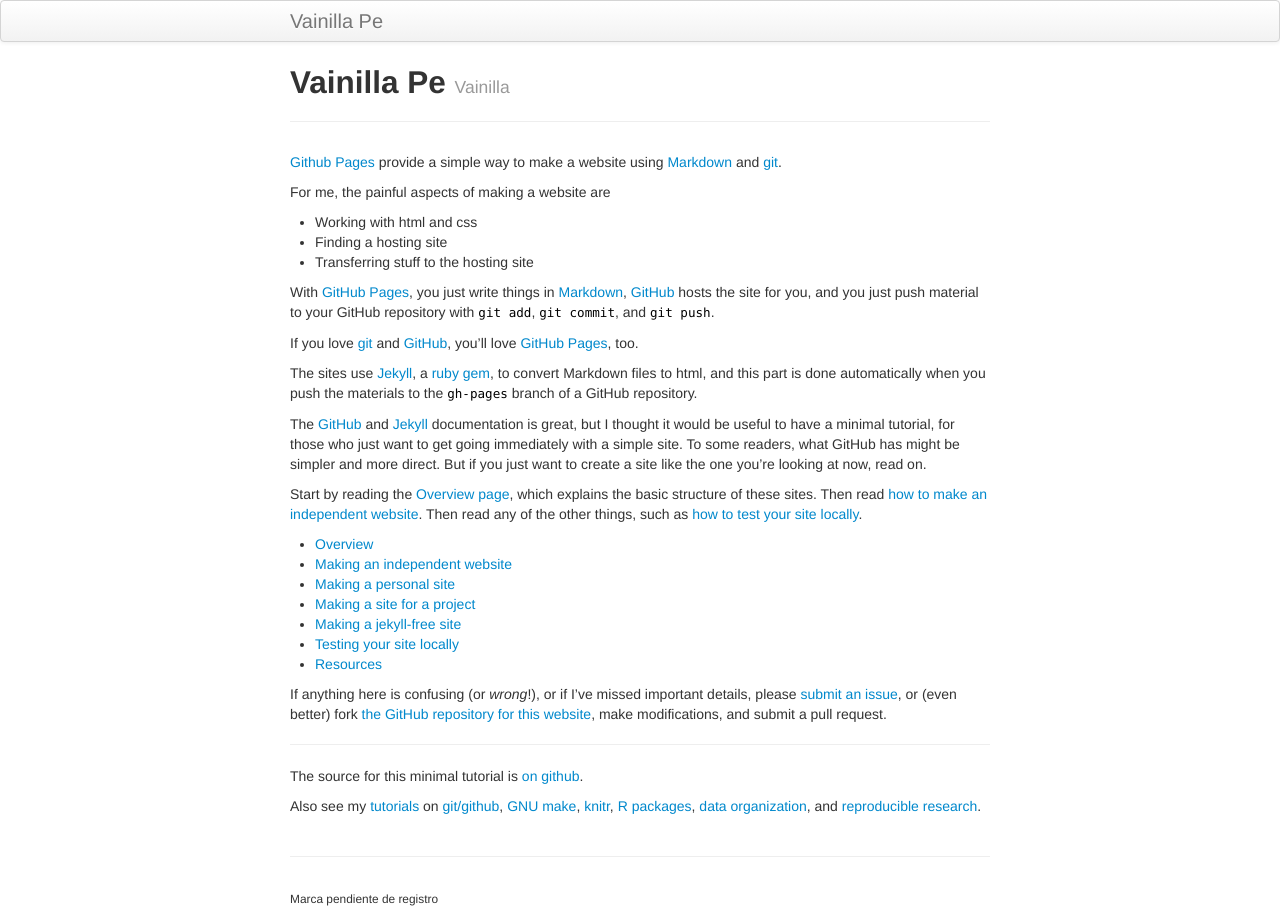
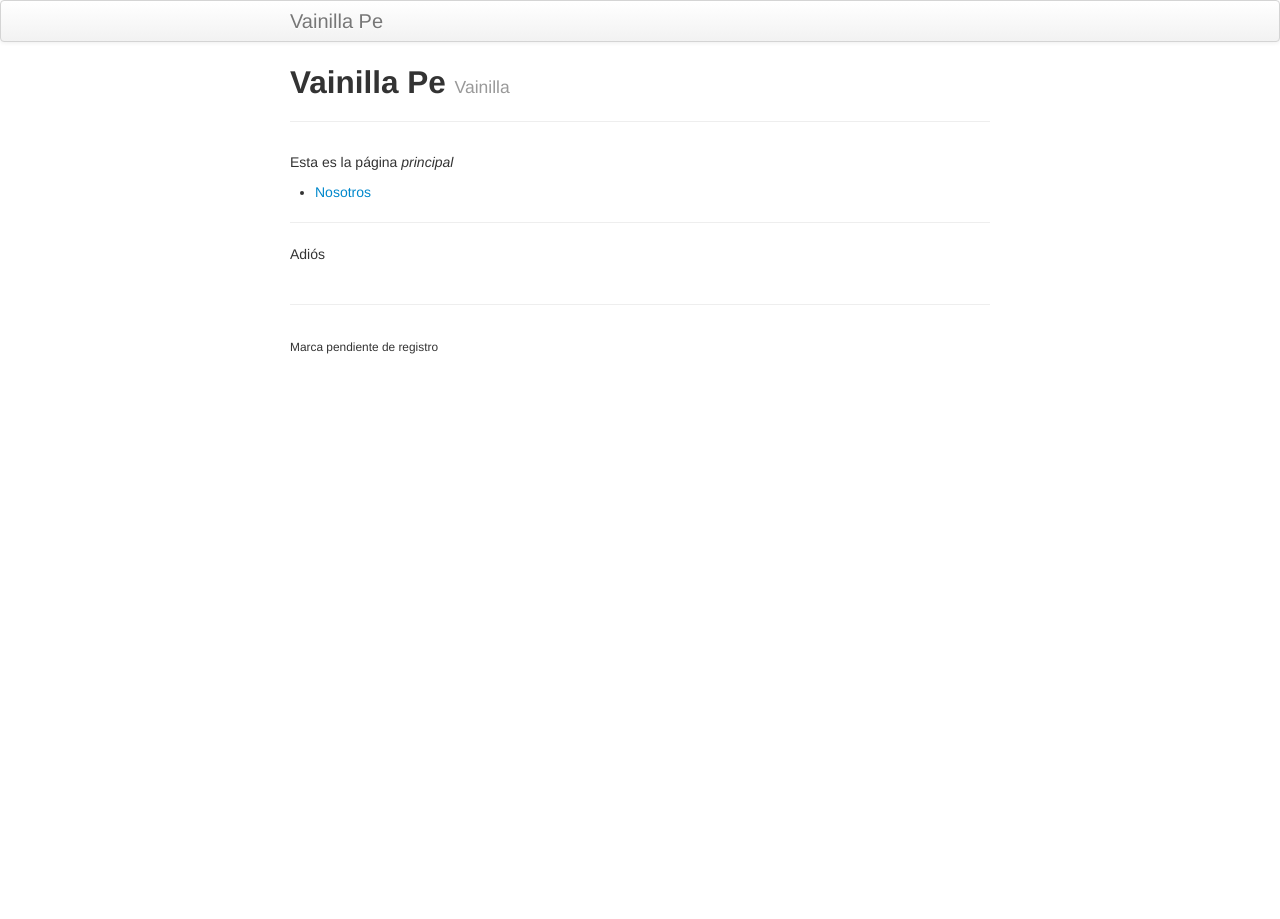
Before and after one commit to iandefilippi/imperia, a Jekyll site: the page built from index.md, in a window 1280 px wide. Built offline with Jekyll 4.4.1, drawn with Linux system fonts in a browser that asks for light colours.

Commit message:
Update index.md

```diff
--- a/index.md
+++ b/index.md
@@ -5,68 +5,10 @@ tagline: Vainilla
 description: Vainilla en Perú
 ---
 
-[Github Pages](https://pages.github.com) provide a simple way to make a
-website using
-[Markdown](https://daringfireball.net/projects/markdown/) and
-[git](https://git-scm.com).
+Esta es la página _principal_
 
-For me, the painful aspects of making a website are
-
-- Working with html and css
-- Finding a hosting site
-- Transferring stuff to the hosting site
-
-With [GitHub Pages](https://pages.github.com), you just write things in
-[Markdown](https://daringfireball.net/projects/markdown/),
-[GitHub](https://github.com) hosts the site for you, and you just push
-material to your GitHub repository with `git add`, `git commit`, and
-`git push`.
-
-If you love [git](https://git-scm.com/) and
-[GitHub](https://github.com), you'll love
-[GitHub Pages](https://pages.github.com), too.
-
-The sites use [Jekyll](https://jekyllrb.com/), a
-[ruby](https://www.ruby-lang.org/en/) [gem](https://rubygems.org/), to
-convert Markdown files to html, and this part is done
-automatically when you push the materials to the `gh-pages` branch
-of a GitHub repository.
-
-The [GitHub](https://pages.github.com) and
-[Jekyll](https://jekyllrb.com) documentation is great, but I thought it
-would be useful to have a minimal tutorial, for those who just want to
-get going immediately with a simple site. To some readers, what GitHub
-has might be simpler and more direct.  But if you just want to create
-a site like the one you're looking at now, read on.
-
-Start by reading the [Overview page](pages/overview.html), which
-explains the basic structure of these sites. Then read
-[how to make an independent website](pages/independent_site.html). Then
-read any of the other things, such as
-[how to test your site locally](pages/local_test.html).
-
-- [Overview](pages/overview.html)
-- [Making an independent website](pages/independent_site.html)
-- [Making a personal site](pages/user_site.html)
-- [Making a site for a project](pages/project_site.html)
-- [Making a jekyll-free site](pages/nojekyll.html)
-- [Testing your site locally](pages/local_test.html)
-- [Resources](pages/resources.html)
-
-If anything here is confusing (or _wrong_!), or if I've missed
-important details, please
-[submit an issue](https://github.com/kbroman/simple_site/issues), or (even
-better) fork [the GitHub repository for this website](https://github.com/kbroman/simple_site),
-make modifications, and submit a pull request.
+- [Nosotros](about)
 
 ---
 
-The source for this minimal tutorial is [on github](https://github.com/kbroman/simple_site).
-
-Also see my [tutorials](https://kbroman.org/pages/tutorials) on
-[git/github](https://kbroman.org/github_tutorial),
-[GNU make](https://kbroman.org/minimal_make),
-[knitr](https://kbroman.org/knitr_knutshell),
-[R packages](https://kbroman.org/pkg_primer),
-[data organization](https://kbroman.org/dataorg),
-and [reproducible research](https://kbroman.org/steps2rr).
+Adiós
```
